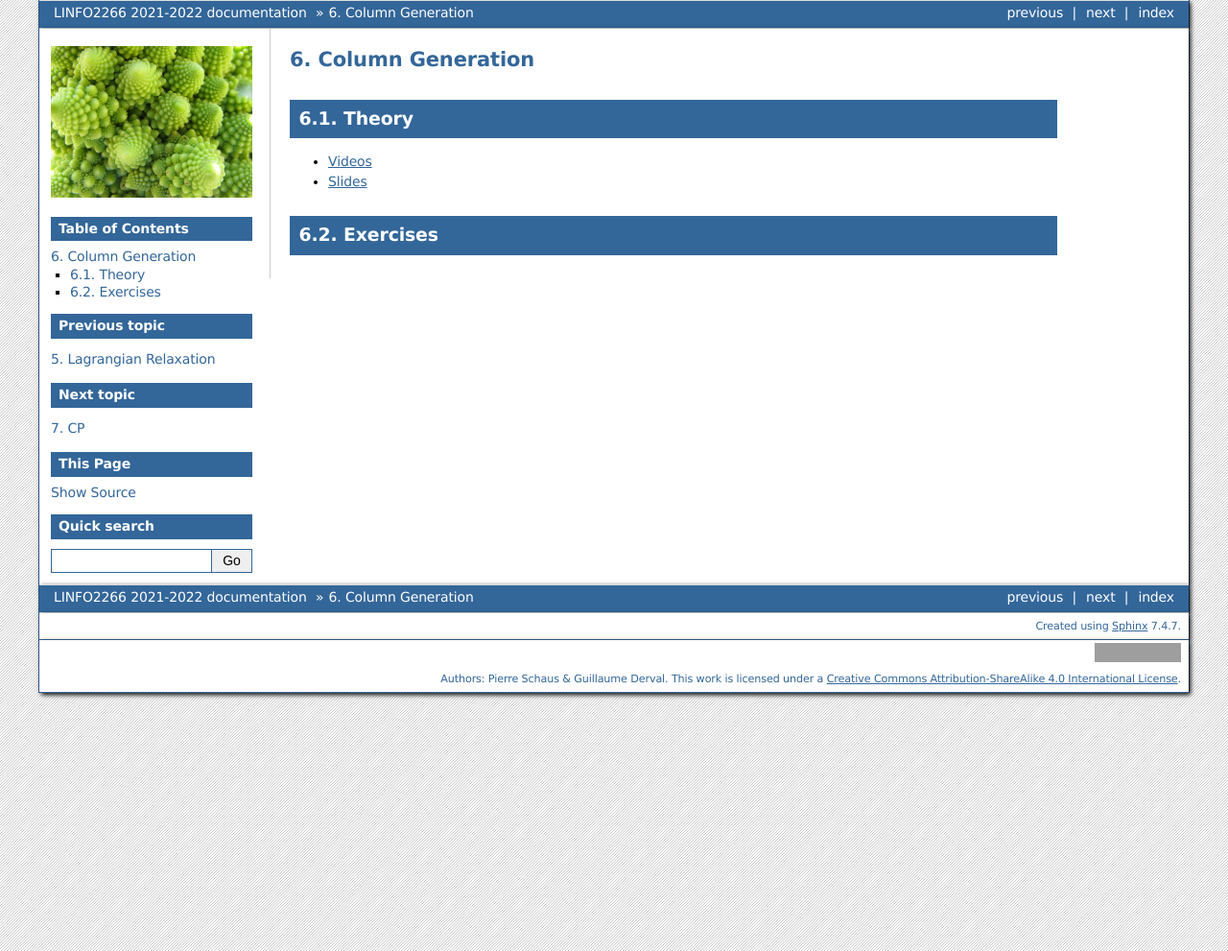
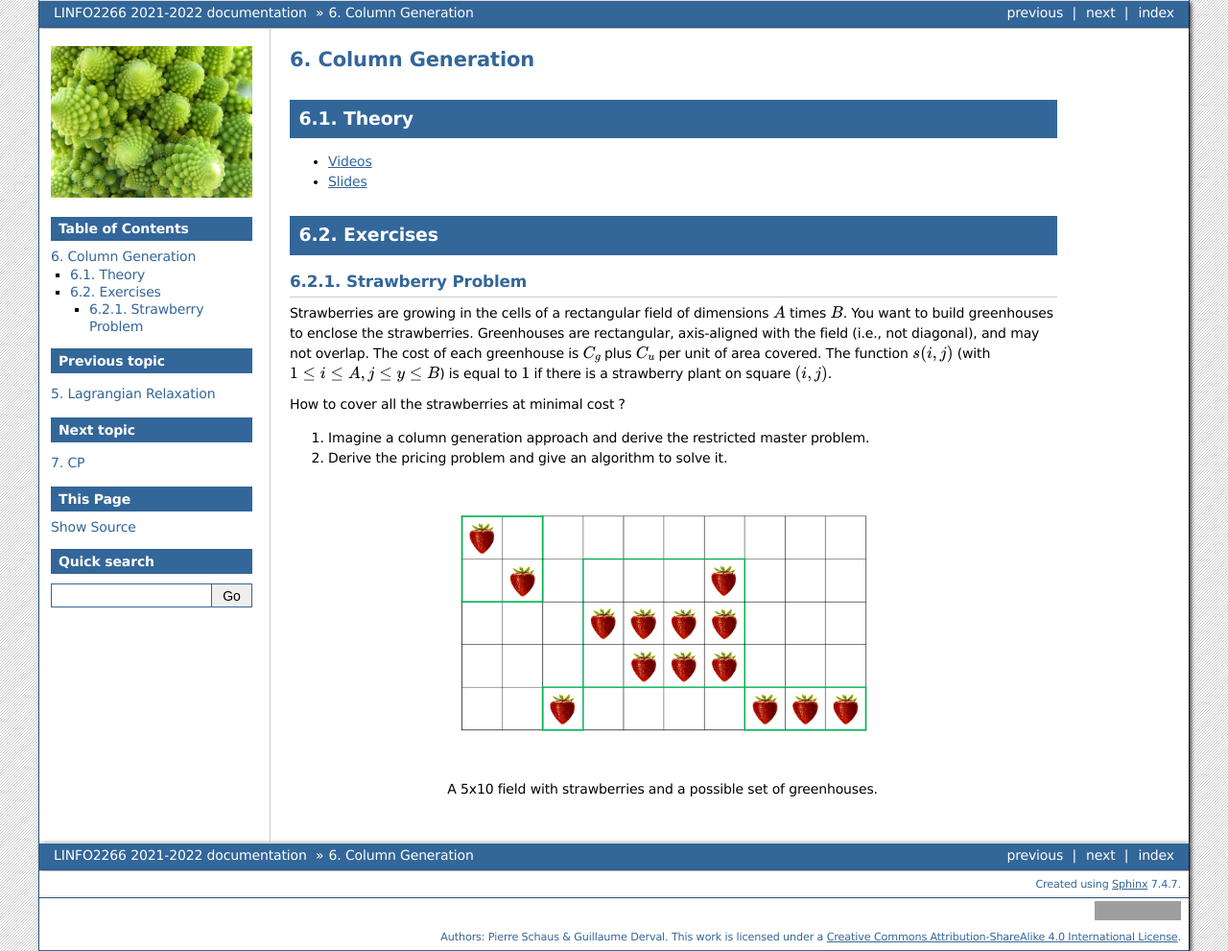
Before and after one commit to pschaus/linfo2266, a Sphinx documentation site: the page built from website/source/colgen/index.rst, in a window 1280 px wide. Shown: the whole page at 96% size. Built offline with Sphinx 7.4.7, drawn with Linux system fonts in a browser that asks for light colours; grey boxes are pictures that could not be loaded.

Commit message:
column generation exercise

```diff
--- a/website/source/colgen/index.rst
+++ b/website/source/colgen/index.rst
@@ -13,3 +13,22 @@ Theory
 
 Exercises
 =======================================
+
+Strawberry Problem
+"""""""""""""""""""""""""""""""""""""""
+
+Strawberries are growing in the cells of a rectangular field of dimensions :math:`A` times :math:`B`.
+You want to build greenhouses to enclose the strawberries.
+Greenhouses are rectangular, axis-aligned with the field (i.e., not diagonal), and may not overlap.
+The cost of each greenhouse is :math:`C_g` plus :math:`C_u` per unit of area covered.
+The function :math:`s(i,j)` (with :math:`1\leq i\leq A, j\leq y\leq B`) is equal to :math:`1` if there is a strawberry  plant on square :math:`(i,j)`.
+
+How to cover all the strawberries at minimal cost ?
+
+#. Imagine a column generation approach and derive the restricted master problem.
+#. Derive the pricing problem and give an algorithm to solve it.
+
+.. figure:: strawberries.png
+   :width: 500px
+
+   A 5x10 field with strawberries and a possible set of greenhouses.
```
Also changed, not shown: website/source/colgen/strawberries.png (added).
